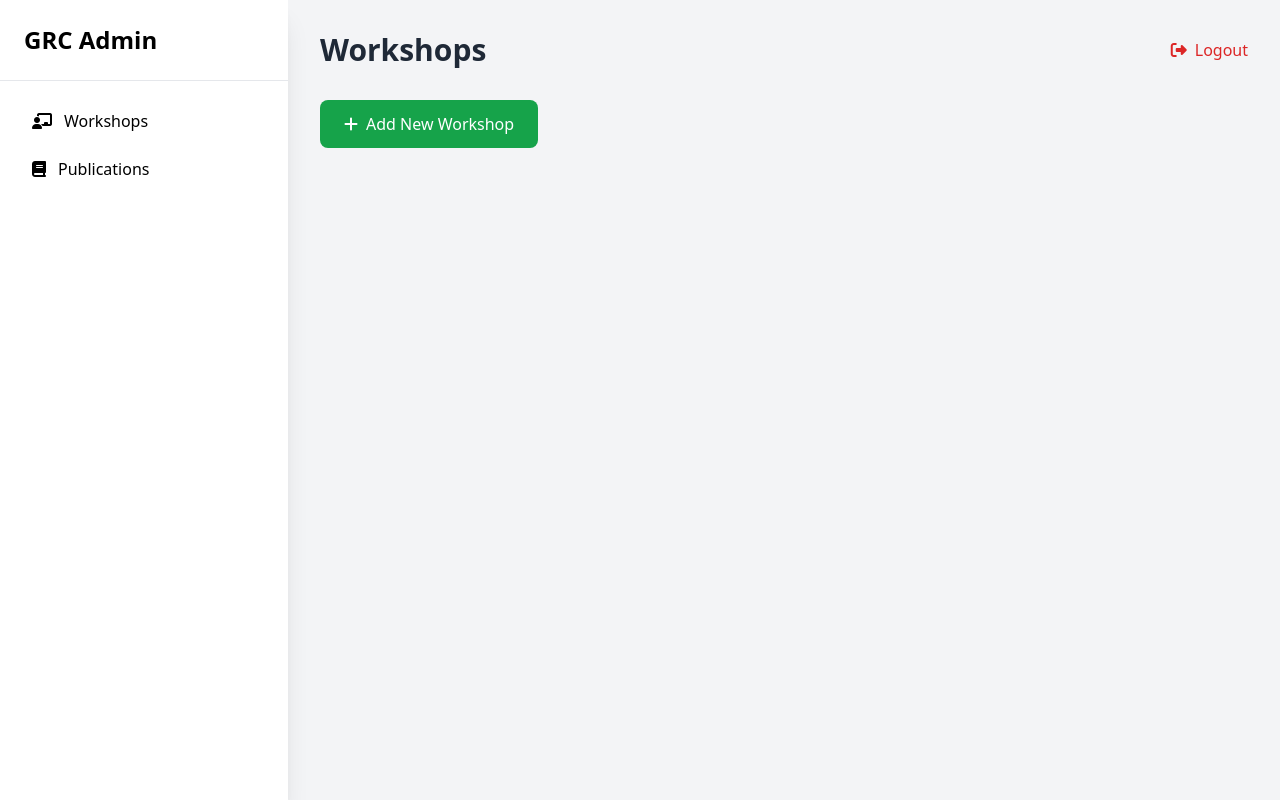
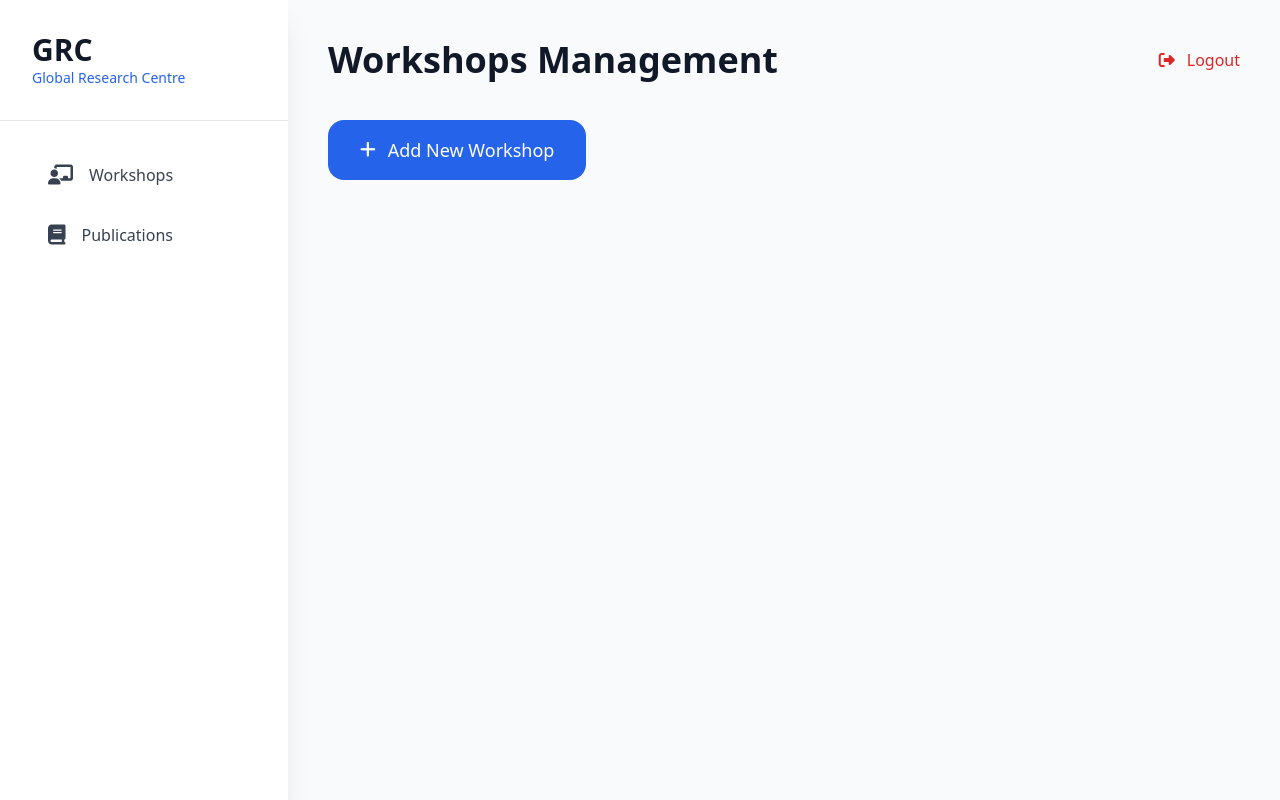
Before and after one commit to NiladdryGhosh42/global-research-centre, a website: page public/admin/dashboard.html in a window 1280 px wide. Drawn offline with nearby package versions, Linux system fonts and the light colour scheme.

Commit message:
Refactor dashboard layout and improve UI elements
Updated the dashboard layout and improved styling for better user experience. Enhanced button prompts and added management context to section titles.

```diff
--- a/public/admin/dashboard.html
+++ b/public/admin/dashboard.html
@@ -3,52 +3,53 @@
 <head>
   <meta charset="UTF-8">
   <meta name="viewport" content="width=device-width, initial-scale=1.0">
-  <title>Dashboard - GRC Admin</title>
+  <title>Dashboard • GRC Admin</title>
   <script src="https://cdn.tailwindcss.com"></script>
   <link rel="stylesheet" href="https://cdnjs.cloudflare.com/ajax/libs/font-awesome/6.5.0/css/all.min.css">
 </head>
-<body class="bg-gray-100">
-  <div class="flex h-screen">
+<body class="bg-gray-50 min-h-screen">
+  <div class="flex">
     <!-- Sidebar -->
-    <div class="w-72 bg-white shadow-xl">
-      <div class="p-6 border-b">
-        <h1 class="text-2xl font-bold">GRC Admin</h1>
+    <div class="w-72 bg-white h-screen shadow-xl fixed">
+      <div class="p-8 border-b">
+        <h1 class="text-3xl font-bold text-gray-900">GRC</h1>
+        <p class="text-blue-600 text-sm">Global Research Centre</p>
       </div>
-      <nav class="p-4">
-        <a href="#" onclick="showSection('workshops')" class="flex items-center gap-3 px-4 py-3 rounded-lg hover:bg-gray-100 active">
-          <i class="fas fa-chalkboard-teacher"></i> Workshops
+      <nav class="p-6">
+        <a href="#" onclick="showSection('workshops')" class="flex items-center gap-4 px-6 py-4 rounded-2xl hover:bg-blue-50 text-gray-700 font-medium active">
+          <i class="fas fa-chalkboard-teacher text-xl"></i> Workshops
         </a>
-        <a href="#" onclick="showSection('publications')" class="flex items-center gap-3 px-4 py-3 rounded-lg hover:bg-gray-100">
-          <i class="fas fa-book"></i> Publications
+        <a href="#" onclick="showSection('publications')" class="flex items-center gap-4 px-6 py-4 rounded-2xl hover:bg-blue-50 text-gray-700 font-medium">
+          <i class="fas fa-book text-xl"></i> Publications
         </a>
       </nav>
     </div>
 
-    <!-- Main Area -->
-    <div class="flex-1 overflow-auto">
-      <div class="p-8">
-        <div class="flex justify-between items-center mb-8">
-          <h1 class="text-3xl font-bold text-gray-800" id="pageTitle">Workshops</h1>
-          <button onclick="logout()" class="text-red-600 hover:text-red-700 font-medium flex items-center gap-2">
+    <!-- Main Content -->
+    <div class="ml-72 flex-1 p-10">
+      <div class="flex justify-between items-center mb-10">
+        <h1 class="text-4xl font-bold text-gray-900" id="pageTitle">Workshops Management</h1>
+        <button onclick="logout()" class="flex items-center gap-3 text-red-600 hover:text-red-700 font-medium">
           <i class="fas fa-sign-out-alt"></i> Logout
         </button>
       </div>
 
-        <!-- Workshops Section -->
+      <!-- Workshops -->
       <div id="workshopsSection">
-          <button onclick="showAddWorkshopForm()" class="mb-6 bg-green-600 hover:bg-green-700 text-white px-6 py-3 rounded-lg flex items-center gap-2">
+        <button onclick="showAddWorkshopForm()"
+                class="mb-8 bg-blue-600 hover:bg-blue-700 text-white px-8 py-4 rounded-2xl flex items-center gap-3 text-lg font-medium">
           <i class="fas fa-plus"></i> Add New Workshop
         </button>
-          <div id="workshopsList" class="grid grid-cols-1 md:grid-cols-2 gap-6"></div>
+        <div id="workshopsList" class="grid grid-cols-1 lg:grid-cols-2 gap-6"></div>
       </div>
 
-        <!-- Publications Section -->
+      <!-- Publications -->
       <div id="publicationsSection" class="hidden">
-          <button onclick="showAddPublicationForm()" class="mb-6 bg-green-600 hover:bg-green-700 text-white px-6 py-3 rounded-lg flex items-center gap-2">
+        <button onclick="showAddPublicationForm()"
+                class="mb-8 bg-blue-600 hover:bg-blue-700 text-white px-8 py-4 rounded-2xl flex items-center gap-3 text-lg font-medium">
           <i class="fas fa-plus"></i> Add New Publication
         </button>
-          <div id="publicationsList" class="grid grid-cols-1 md:grid-cols-2 gap-6"></div>
-        </div>
+        <div id="publicationsList" class="grid grid-cols-1 lg:grid-cols-2 gap-6"></div>
       </div>
     </div>
   </div>
@@ -58,11 +59,11 @@
       document.getElementById('workshopsSection').classList.add('hidden');
       document.getElementById('publicationsSection').classList.add('hidden');
       document.getElementById(section + 'Section').classList.remove('hidden');
-      document.getElementById('pageTitle').textContent = section === 'workshops' ? 'Workshops' : 'Publications';
+      document.getElementById('pageTitle').textContent = section === 'workshops' ? 'Workshops Management' : 'Publications Management';
     }
 
     async function showAddWorkshopForm() {
-      const title = prompt("Workshop Title:");
+      const title = prompt("Enter Workshop Title:");
       if (!title) return;
       const description = prompt("Description:");
       const date = prompt("Date (YYYY-MM-DD):");
@@ -72,9 +73,9 @@
       await fetch('/api/admin/workshops', {
         method: 'POST',
         headers: {'Content-Type': 'application/json'},
-        body: JSON.stringify({ title, description, date, location, image })
+        body: JSON.stringify({title, description, date, location, image})
       });
-      alert("Workshop Added Successfully!");
+      alert("✅ Workshop Added Successfully!");
       location.reload();
     }
 
@@ -85,19 +86,21 @@
       const year = prompt("Year:");
       const description = prompt("Description:");
       const link = prompt("Link/URL:");
-      const image = prompt("Image URL (optional):");
+      const image = prompt("Image URL:");
 
       await fetch('/api/admin/publications', {
         method: 'POST',
         headers: {'Content-Type': 'application/json'},
-        body: JSON.stringify({ title, authors, year, description, link, image })
+        body: JSON.stringify({title, authors, year, description, link, image})
       });
-      alert("Publication Added Successfully!");
+      alert("✅ Publication Added Successfully!");
       location.reload();
     }
 
     function logout() {
-      if (confirm("Logout?")) window.location.href = 'login.html';
+      if (confirm("Are you sure you want to logout?")) {
+        window.location.href = 'login.html';
+      }
     }
   </script>
 </body>
```
Lines whose indentation alone changed are shown as unchanged.
